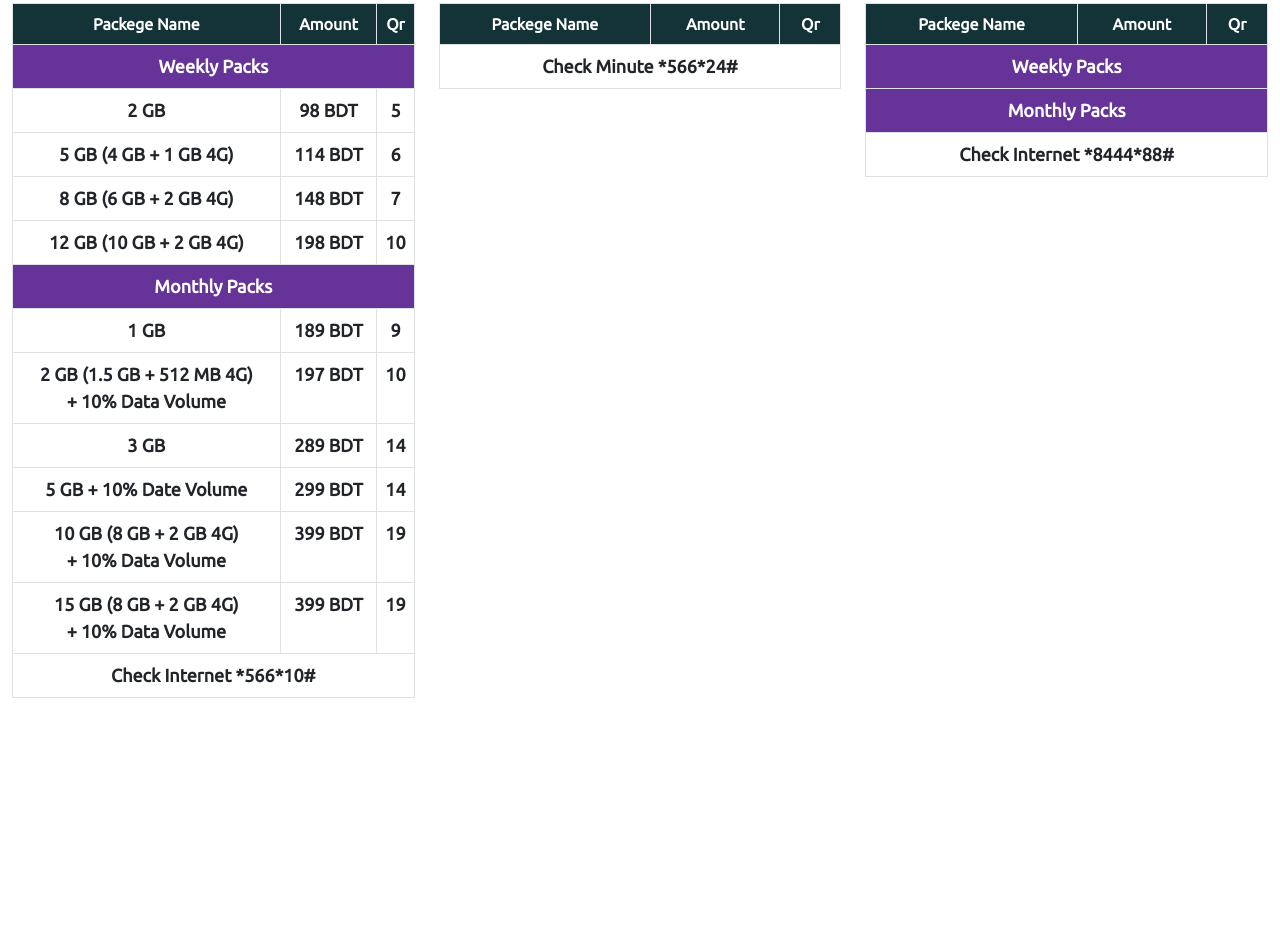
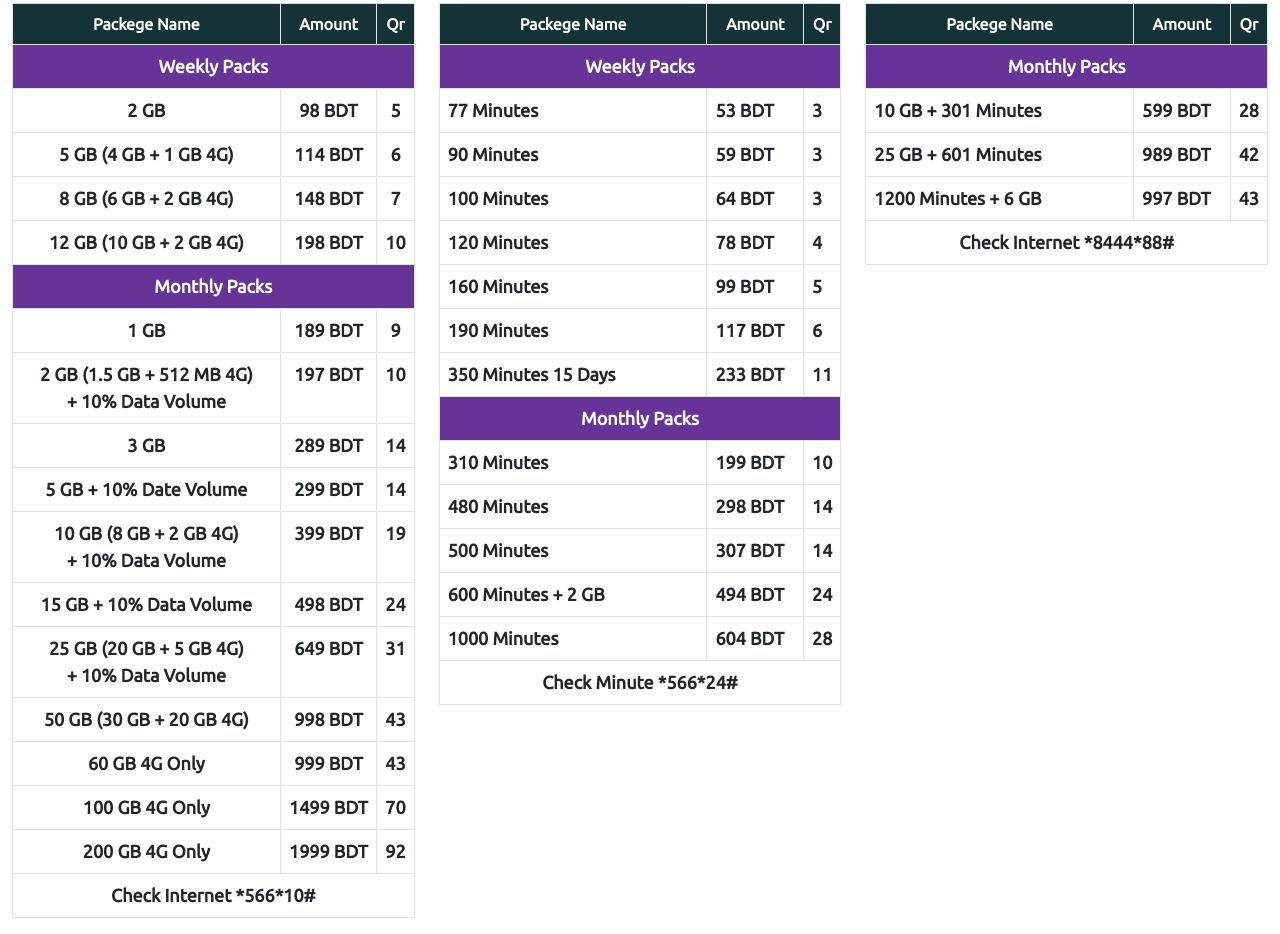
Before and after one commit to rahmatchy/bdoperatorpackege, a plain HTML site: page grameenphone.html in a window 1280 px wide. Shown: the part 278-1212 px from the top of the page. Before the commit the page ends 992 px from the top, so only its background shows below. Drawn offline with Linux system fonts and the light colour scheme.

Commit message:
grameen packege upadate

```diff
--- a/grameenphone.html
+++ b/grameenphone.html
@@ -111,13 +111,35 @@
                                 <td>19</td>
                             </tr>
                             <tr>
-                                <td>15 GB (8 GB + 2 GB 4G) <br> + 10% Data Volume</td>
-                                <td>399 BDT</td>
-                                <td>19</td>
+                                <td>15 GB + 10% Data Volume</td>
+                                <td>498 BDT</td>
+                                <td>24</td>
                             </tr>
-
-
-
+                            <tr>
+                                <td>25 GB (20 GB + 5 GB 4G) <br> + 10% Data Volume</td>
+                                <td>649 BDT</td>
+                                <td>31</td>
+                            </tr>
+                            <tr>
+                                <td>50 GB (30 GB + 20 GB 4G)</td>
+                                <td>998 BDT</td>
+                                <td>43</td>
+                            </tr>
+                            <tr>
+                                <td>60 GB 4G Only</td>
+                                <td>999 BDT</td>
+                                <td>43</td>
+                            </tr>
+                            <tr>
+                                <td>100 GB 4G Only</td>
+                                <td>1499 BDT</td>
+                                <td>70</td>
+                            </tr>
+                            <tr>
+                                <td>200 GB 4G Only</td>
+                                <td>1999 BDT</td>
+                                <td>92</td>
+                            </tr>
                         </tbody>
                         <tfoot>
                             <td colspan="3" class="table fw-bold text-center">Check Internet *566*10#</td>
@@ -135,6 +157,72 @@
                             <th>Qr</th>
                         </thead>
                         <tbody>
+                            <tr class="weekly">
+                                <td colspan="3"> Weekly Packs</td>
+                            </tr>
+                            <tr>
+                                <td>77 Minutes</td>
+                                <td>53 BDT</td>
+                                <td>3</td>
+                            </tr>
+                            <tr>
+                                <td>90 Minutes</td>
+                                <td>59 BDT</td>
+                                <td>3</td>
+                            </tr>
+                            <tr>
+                                <td>100 Minutes</td>
+                                <td>64 BDT</td>
+                                <td>3</td>
+                            </tr>
+                            <tr>
+                                <td>120 Minutes</td>
+                                <td>78 BDT</td>
+                                <td>4</td>
+                            </tr>
+                            <tr>
+                                <td>160 Minutes</td>
+                                <td>99 BDT</td>
+                                <td>5</td>
+                            </tr>
+                            <tr>
+                                <td>190 Minutes</td>
+                                <td>117 BDT</td>
+                                <td>6</td>
+                            </tr>
+                            <tr>
+                                <td>350 Minutes 15 Days</td>
+                                <td>233 BDT</td>
+                                <td>11</td>
+                            </tr>
+                            <tr class="monthly">
+                                <td colspan="3"> Monthly Packs</td>
+                            </tr>
+                            <tr>
+                                <td>310 Minutes</td>
+                                <td>199 BDT</td>
+                                <td>10</td>
+                            </tr>
+                            <tr>
+                                <td>480 Minutes</td>
+                                <td>298 BDT</td>
+                                <td>14</td>
+                            </tr>
+                            <tr>
+                                <td>500 Minutes</td>
+                                <td>307 BDT</td>
+                                <td>14</td>
+                            </tr>
+                            <tr>
+                                <td>600 Minutes + 2 GB</td>
+                                <td>494 BDT</td>
+                                <td>24</td>
+                            </tr>
+                            <tr>
+                                <td>1000 Minutes</td>
+                                <td>604 BDT</td>
+                                <td>28</td>
+                            </tr>
 
                         </tbody>
                         <tfoot>
@@ -153,11 +241,24 @@
                             <th>Qr</th>
                         </thead>
                         <tbody>
-                            <tr class="weekly">
-                                <td colspan="3"> Weekly Packs</td>
-                            </tr>
+
                             <tr class="monthly">
                                 <td colspan="3"> Monthly Packs</td>
+                            </tr>
+                            <tr>
+                                <td>10 GB + 301 Minutes</td>
+                                <td>599 BDT</td>
+                                <td>28</td>
+                            </tr>
+                            <tr>
+                                <td>25 GB + 601 Minutes</td>
+                                <td>989 BDT</td>
+                                <td>42</td>
+                            </tr>
+                            <tr>
+                                <td>1200 Minutes + 6 GB</td>
+                                <td>997 BDT</td>
+                                <td>43</td>
                             </tr>
 
                         </tbody>
```
